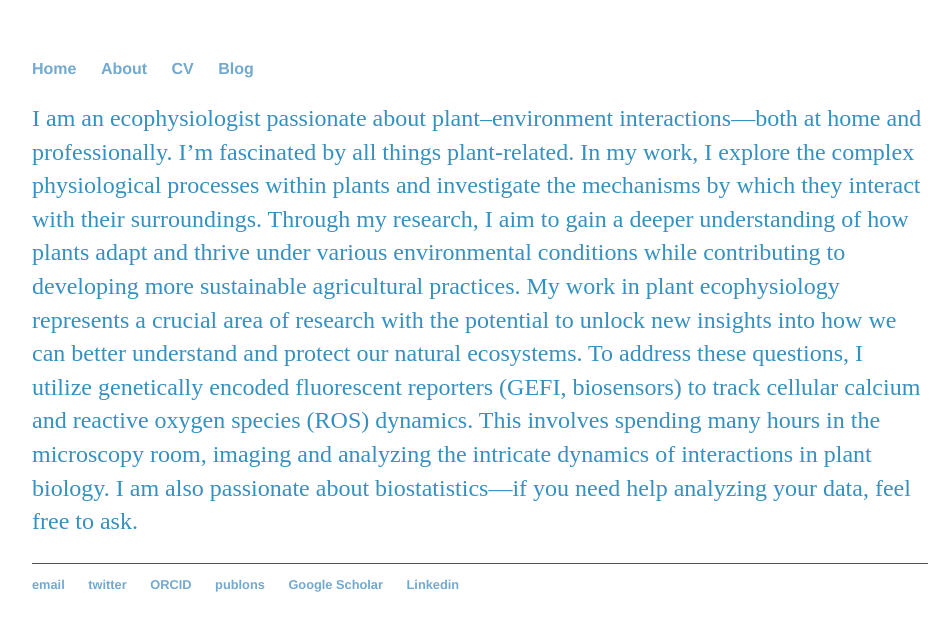
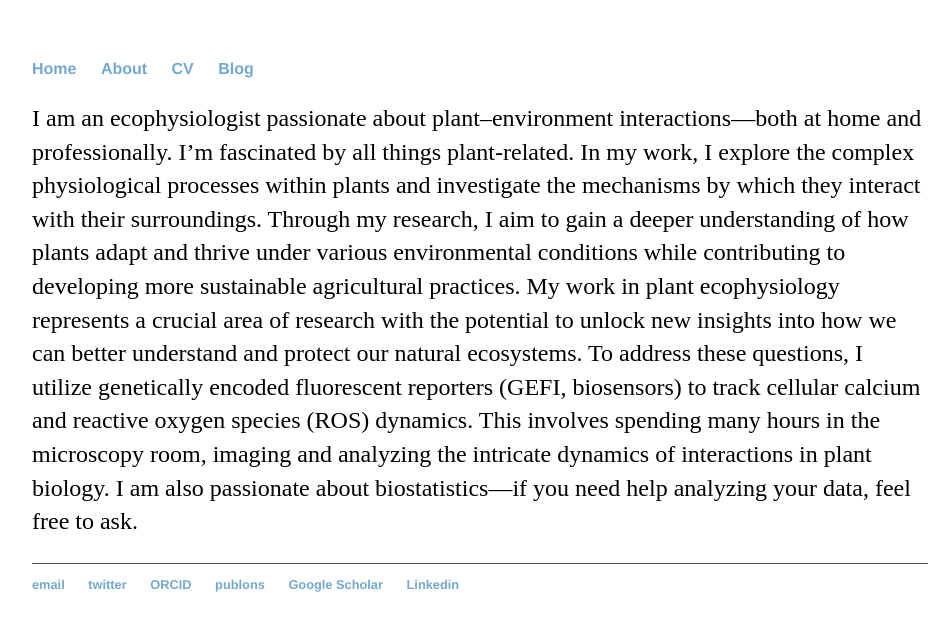
Before and after one commit to milanzupunski/milanzupunski.github.io, a Jekyll site: the page built from about/index.html, in a window 1280 px wide. Shown: the top 631 px of the page, without its empty margins (160-1112 px from the left). Built offline with Jekyll 4.4.1, drawn with Linux system fonts in a browser that asks for light colours; Markdown is read by kramdown in place of the engine named in the settings.

Commit message:
Update index.html

```diff
--- a/about/index.html
+++ b/about/index.html
@@ -2,11 +2,16 @@
 layout: default
 title: Milan Zupunski about info
 ---
+<head>
+  <style>
+    /* This will change the color of text within the blurb to black */
+    .blurb p {
+      color: black; /* Black color for the paragraph text */
+    }
+  </style>
+</head>
 <div class="blurb">
-	<p>I am an ecophysiologist passionate about plant–environment interactions—both at home and professionally. I’m fascinated by all things plant-related.
+  <p>I am an ecophysiologist passionate about plant–environment interactions—both at home and professionally. I’m fascinated by all things plant-related.
 
-In my work, I explore the complex physiological processes within plants and investigate the mechanisms by which they interact with their surroundings. Through my research, I aim to gain a deeper understanding of how plants adapt and thrive under various environmental conditions while contributing to developing more sustainable agricultural practices. My work in plant ecophysiology represents a crucial area of research with the potential to unlock new insights into how we can better understand and protect our natural ecosystems. To address these questions, I utilize genetically encoded fluorescent reporters (GEFI, biosensors) to track cellular calcium and reactive oxygen species (ROS) dynamics. This involves spending many hours in the microscopy room, imaging and analyzing the intricate dynamics of interactions in plant biology. I am also passionate about biostatistics—if you need help analyzing your data, feel free to ask.
-
-
-  </em>
+  In my work, I explore the complex physiological processes within plants and investigate the mechanisms by which they interact with their surroundings. Through my research, I aim to gain a deeper understanding of how plants adapt and thrive under various environmental conditions while contributing to developing more sustainable agricultural practices. My work in plant ecophysiology represents a crucial area of research with the potential to unlock new insights into how we can better understand and protect our natural ecosystems. To address these questions, I utilize genetically encoded fluorescent reporters (GEFI, biosensors) to track cellular calcium and reactive oxygen species (ROS) dynamics. This involves spending many hours in the microscopy room, imaging and analyzing the intricate dynamics of interactions in plant biology. I am also passionate about biostatistics—if you need help analyzing your data, feel free to ask.</p>
 </div><!-- /.blurb -->
```
